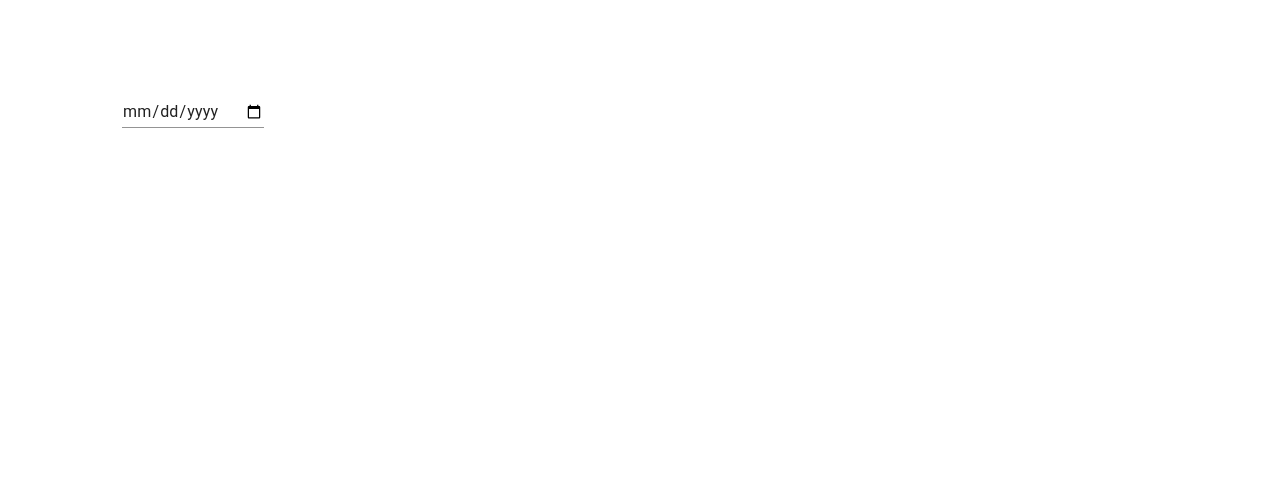
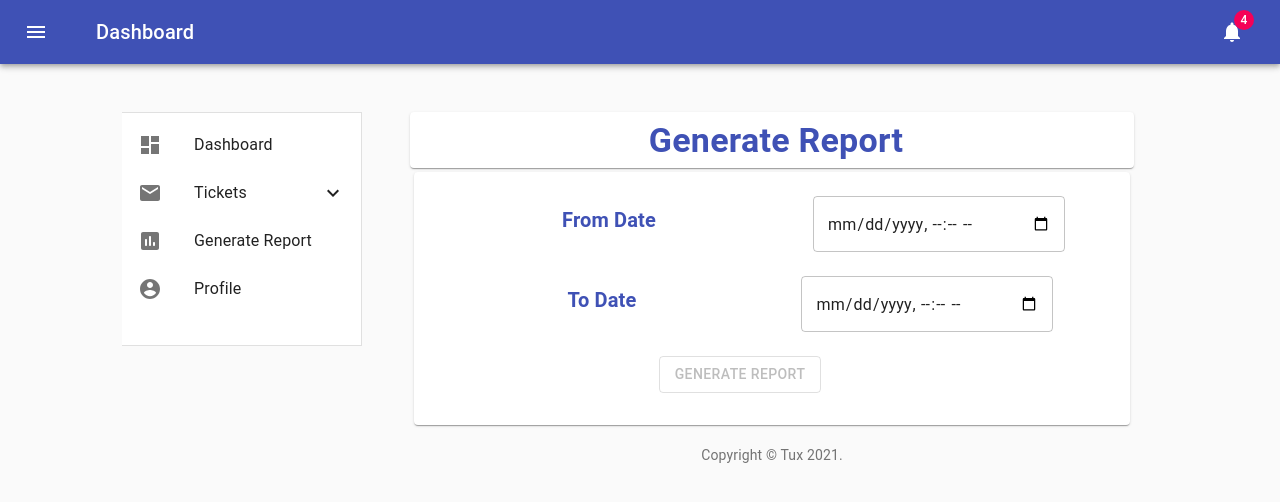
Before and after one commit to ayancoder/ticket-status-tacker, a React (Create React App) app in the folder client/: page /report in a window 1280 px wide. Shown: the top 502 px of the page. Built offline with nearby package versions, Linux system fonts and the light colour scheme; no server answers; the HTML template or start-up script is replaced by a standard one.

Commit message:
Generate Report Development Done

```diff
--- /dev/null
+++ b/client/src/actions/reportGenerate.js
@@ -0,0 +1,42 @@
+import axios from "axios";
+import setAuthToken from "../utils/setAuthToken";
+
+import { REPORT_FETCH_FAIL, REPORT_FETCH_SUCCESS } from "./types";
+
+export const generate_report =
+  (state, startDate, endDate) => async (dispatch) => {
+    try {
+      if (localStorage.token) {
+        setAuthToken(localStorage.token);
+      }
+      const config = {
+        headers: {
+          "Content-Type": "application/json",
+        },
+      };
+      console.log("header", config);
+      const NewTicket = {
+        state,
+        startDate,
+        endDate,
+      };
+      const body = JSON.stringify(NewTicket);
+      console.log("body", body);
+      const res = await axios.post(
+        "http://143.244.131.27:5000/api/reports",
+        body,
+        config
+      );
+
+      dispatch({
+        type: REPORT_FETCH_SUCCESS,
+        payload: res.data,
+      });
+    } catch (err) {
+      console.log("failed get ", err);
+      dispatch({
+        type: REPORT_FETCH_FAIL,
+        payload: err,
+      });
+    }
+  };
--- a/client/src/actions/ticket.js
+++ b/client/src/actions/ticket.js
@@ -3,7 +3,7 @@ import { setAlert } from "./alert";
 import setAuthToken from "../utils/setAuthToken";
 import { GET_POSTS, GET_POST, ADD_POST } from "./types";
 
-export const tickets = (state, page, limit, totalPage) => async (dispatch) => {
+export const tickets = (state, page, limit) => async (dispatch) => {
   try {
     console.log("Page " + page);
     if (localStorage.token) {
@@ -58,8 +58,6 @@ export const addtickets = (subject, source, files) => async (dispatch) => {
       data,
       config
     );
-    console.log(res_upload.data.img);
-    console.log(res_upload.data.pdf);
     var pdfFilePath = res_upload.data.pdf;
     var imageFilePath = res_upload.data.img;
 
@@ -70,7 +68,7 @@ export const addtickets = (subject, source, files) => async (dispatch) => {
         "Content-Type": "application/json",
       },
     };
-    console.log("header", config);
+    console.log("header", config_ticket);
     const NewTicket = {
       subject,
       source,
--- a/client/src/actions/types.js
+++ b/client/src/actions/types.js
@@ -23,5 +23,5 @@ export const DELETE_POST = "DELETE_POST";
 export const ADD_POST = "ADD_POST";
 export const ADD_COMMENT = "ADD_COMMENT";
 export const REMOVE_COMMENT = "REMOVE_COMMENT";
-export const IMG_UPLOADED_SUCCESS = "IMG_UPLOADED_SUCCESS";
-export const IMG_UPLOADED_FAIL = "IMG_UPLOADED_FAIL";
+export const REPORT_FETCH_SUCCESS = "REPORT_FETCH_SUCCESS";
+export const REPORT_FETCH_FAIL = "REPORT_FETCH_FAIL";
--- a/client/src/components/report/ReportGenerate.js
+++ b/client/src/components/report/ReportGenerate.js
@@ -7,11 +7,11 @@ import Grid from "@material-ui/core/Grid";
 import Paper from "@material-ui/core/Paper";
 import Link from "@material-ui/core/Link";
 import Navbar from "../dashboard/Navbar";
+import { connect } from "react-redux";
 import { Button, TextField } from "@material-ui/core";
-import Select from "@material-ui/core/Select";
-import MenuItem from "@material-ui/core/MenuItem";
-import { tickets, addtickets } from "../../actions/ticket";
-import { connect } from "react-redux";
+import { generate_report } from "../../actions/reportGenerate";
+import { useHistory } from "react-router-dom";
+import { Redirect } from "react-router-dom";
 
 function Copyright() {
   return (
@@ -150,32 +150,50 @@ const useStyles = makeStyles((theme) => ({
   },
 }));
 
-function ReportGenerate() {
+function ReportGenerate({ report_url, generate_report }) {
   const classes = useStyles();
   const [fromDate, setFromDate] = React.useState("");
   const [toDate, setToDate] = React.useState("");
+  const [clicked, setClicked] = React.useState(false);
+  const history = useHistory();
 
   const onfromDateChange = (e) => {
     setFromDate(e.target.value);
-    console.log(e.target.value);
   };
 
   const onToDateChange = (e) => {
     setToDate(e.target.value);
   };
 
-  const onSubmit = (event) => {};
+  const onSubmit = (event) => {
+    event.preventDefault();
+    console.log(fromDate);
+    console.log(toDate);
+    generate_report(
+      "ASSIGNED",
+      fromDate.substring(0, fromDate.indexOf("T")),
+      toDate.substring(0, toDate.indexOf("T"))
+    );
+    setClicked(true);
+  };
+
+  if (report_url !== null && report_url.filename != null && clicked === true) {
+    var url = report_url.filename.filename;
+    url = url.replace("/root/ticket-status-tacker", "");
+    window.open("http://143.244.131.27:5000" + url);
+    setClicked(false);
+  }
 
   return (
-    <div>
-      {/* <Navbar />
+    <div className={classes.root}>
+      <Navbar />
       <main className={classes.content}>
         <Container maxWidth="lg" className={classes.container}>
           <Grid container spacing={3}>
             <Grid item xs={12} className={classes.heading}>
               <Paper className={classes.headingPaper}>
                 <Typography
-                  variant="h5"
+                  variant="h4"
                   align="center"
                   className={classes.ticketTypography}
                   gutterBottom
@@ -193,27 +211,38 @@ function ReportGenerate() {
                     align="center"
                   >
                     <Grid container>
-                      <Grid item xs={12} md={6} lg={4}>
+                      <Grid item xs={12} md={6} lg={6}>
                         <Typography variant="h6" className={classes.formTypo}>
                           <b>From Date </b>
                         </Typography>
                       </Grid>
                       <Grid item xs={12} md={6} lg={6}>
                         <TextField
-                          type="date"
+                          type="datetime-local"
                           onChange={onfromDateChange}
                           value={fromDate}
+                          variant="outlined"
                         />
                       </Grid>
                     </Grid>
                     <Grid container className={classes.descrptioncontainer}>
                       <Grid item xs={12} md={6} lg={4}>
-                        <Typography variant="h6" className={classes.formTypo}>
+                        <Typography
+                          variant="h6"
+                          className={classes.formTypo}
+                          style={{ width: "20rem" }}
+                        >
                           <b>To Date </b>
                         </Typography>
                       </Grid>
                       <Grid item xs={12} md={6} lg={6}>
-                        <TextField type="date" variant="outlined" />
+                        <TextField
+                          style={{ paddingLeft: "8.8rem" }}
+                          type="datetime-local"
+                          onChange={onToDateChange}
+                          value={toDate}
+                          variant="outlined"
+                        />
                       </Grid>
                     </Grid>
                     <Grid container className={classes.submitcontainer}>
@@ -239,20 +268,13 @@ function ReportGenerate() {
             <Copyright />
           </Box>
         </Container>
-      </main> */}
-      <TextField
-        type="date"
-        inputVariant="outlined"
-        value={fromDate}
-        onChange={onfromDateChange}
-      />
+      </main>
     </div>
   );
 }
 
-// const mapStateToProps = (state) => ({
-//   user: state.auth.user,
-//   newTickets: state,
-// });
+const mapStateToProps = (state) => ({
+  report_url: state.generate,
+});
 
-export default ReportGenerate;
+export default connect(mapStateToProps, { generate_report })(ReportGenerate);
--- a/client/src/components/ticket/TicketTable.js
+++ b/client/src/components/ticket/TicketTable.js
@@ -80,7 +80,6 @@ function TicketsTable({ withLink, user, tickets, newTickets }) {
       });
       setHasMore((prev) => {
         if (newTickets.tickets.totalPages < pageNumber) {
-          console.log("False retured");
           return false;
         } else {
           return true;
--- /dev/null
+++ b/client/src/reducers/generate.js
@@ -0,0 +1,25 @@
+import { REPORT_FETCH_FAIL, REPORT_FETCH_SUCCESS } from "../actions/types";
+
+const initialState = {
+  filename: null,
+  error: {},
+};
+
+export default function (state = initialState, action) {
+  const { type, payload } = action;
+
+  switch (type) {
+    case REPORT_FETCH_SUCCESS:
+      return {
+        ...state,
+        filename: payload,
+      };
+    case REPORT_FETCH_FAIL:
+      return {
+        ...state,
+        error: payload,
+      };
+    default:
+      return state;
+  }
+}
--- a/client/src/reducers/index.js
+++ b/client/src/reducers/index.js
@@ -2,9 +2,11 @@ import { combineReducers } from "redux";
 import alert from "./alert";
 import auth from "./auth";
 import ticket from "./ticket";
+import generate from "./generate";
 
 export default combineReducers({
   alert,
   auth,
   ticket,
+  generate,
 });
```
Also changed, not shown: client/src/reducers/upload.js (deleted).
